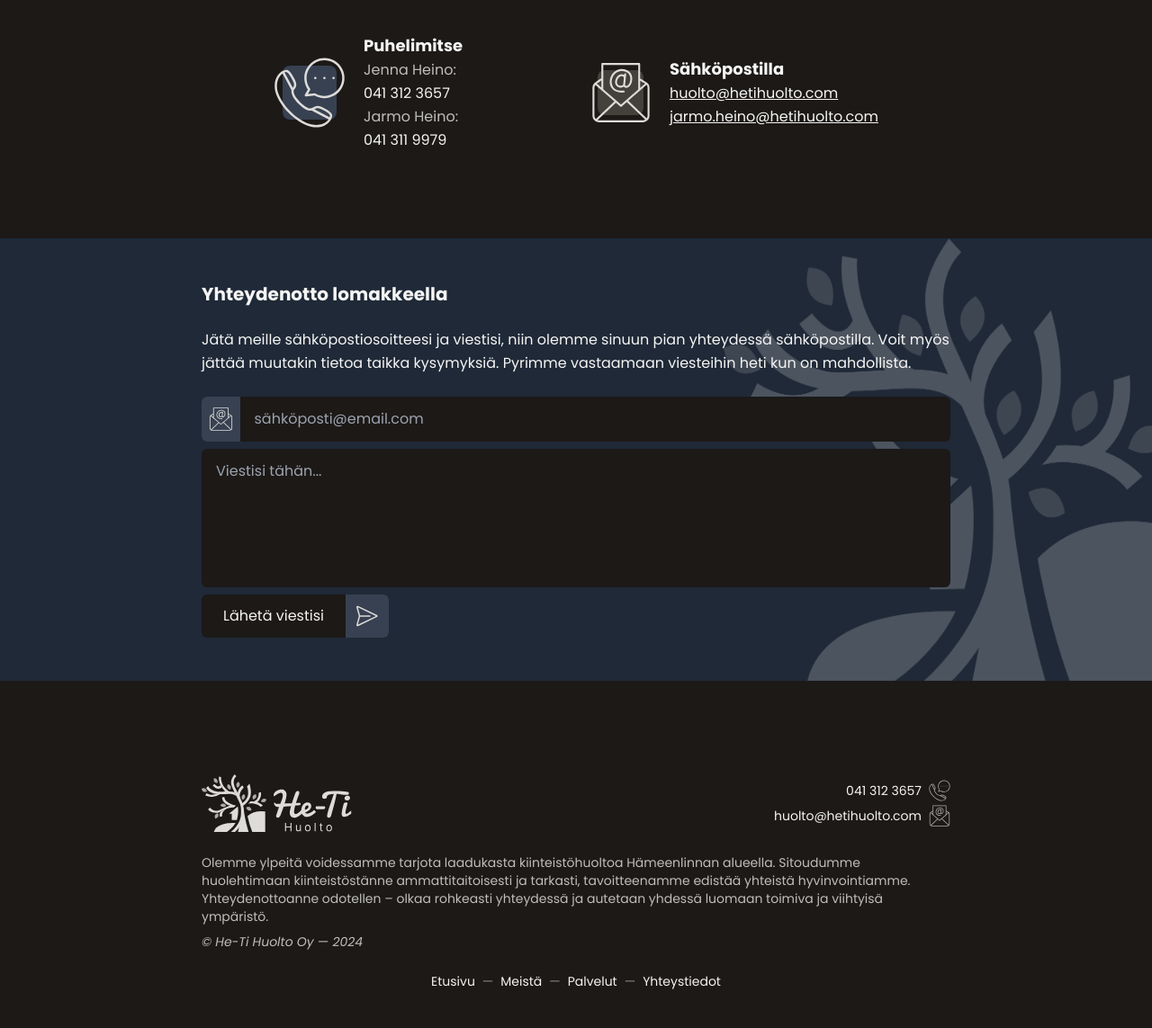
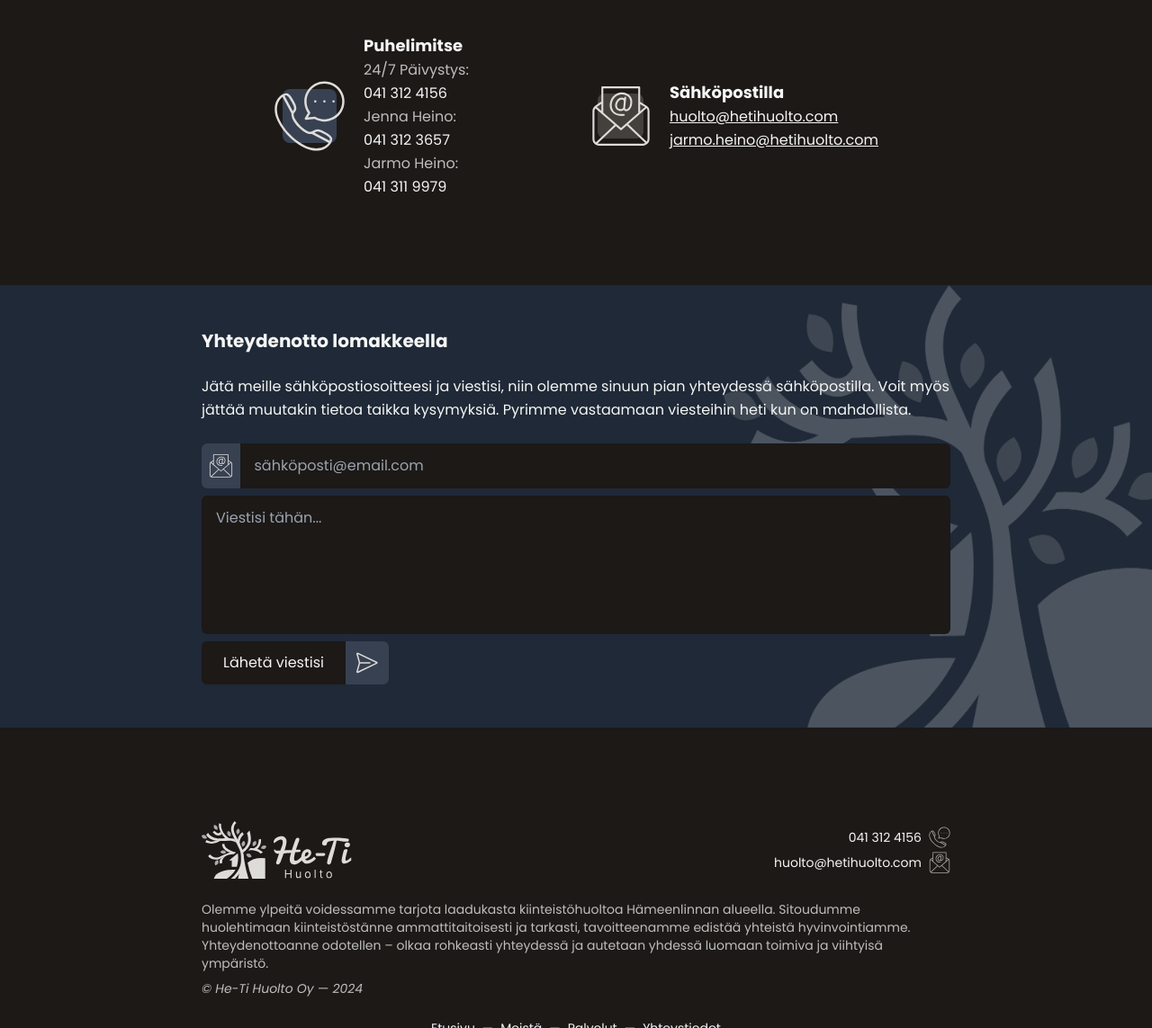
Before and after one commit to sakuexe/he-tihuolto, an Astro site: page / in a window 1280 px wide. Shown: the part 2901-4044 px from the top of the page at 90% size. Built offline with nearby package versions, Linux system fonts and the light colour scheme; Astro itself is replaced by a stand-in of ours.

Commit message:
changes to contacts and update to caniuse

```diff
--- a/src/components/footer.astro
+++ b/src/components/footer.astro
@@ -30,7 +30,7 @@ const currentYear = new Date().getFullYear()
       <ul class="space-y-1">
         {
           contactInfo.map((contact: Contact) => (
-            <li class="flex justify-end items-center gap-x-2">
+            <li class="flex justify-end items-center gap-x-2 select-all">
               {!contact.contacts[0].link ? (
                 contact.contacts[0].value
               ) : (
@@ -41,7 +41,7 @@ const currentYear = new Date().getFullYear()
               <img
                 src={contact.image}
                 alt={`${contact.title} -ikoni`}
-                class="opacity-75 w-6 aspect-square"
+                class="opacity-75 w-6 aspect-square select-none"
               />
             </li>
           ))
--- a/src/json/contact.json
+++ b/src/json/contact.json
@@ -4,6 +4,10 @@
     "mobile-menu-title": "Puhelinnumero",
     "image": "./images/phone.svg",
     "contacts": [
+      {
+        "name": "24/7 Päivystys",
+        "value": "041 312 4156"
+      },
       {
         "name": "Jenna Heino",
         "value": "041 312 3657"
```
Also changed, not shown: 1 other file.
